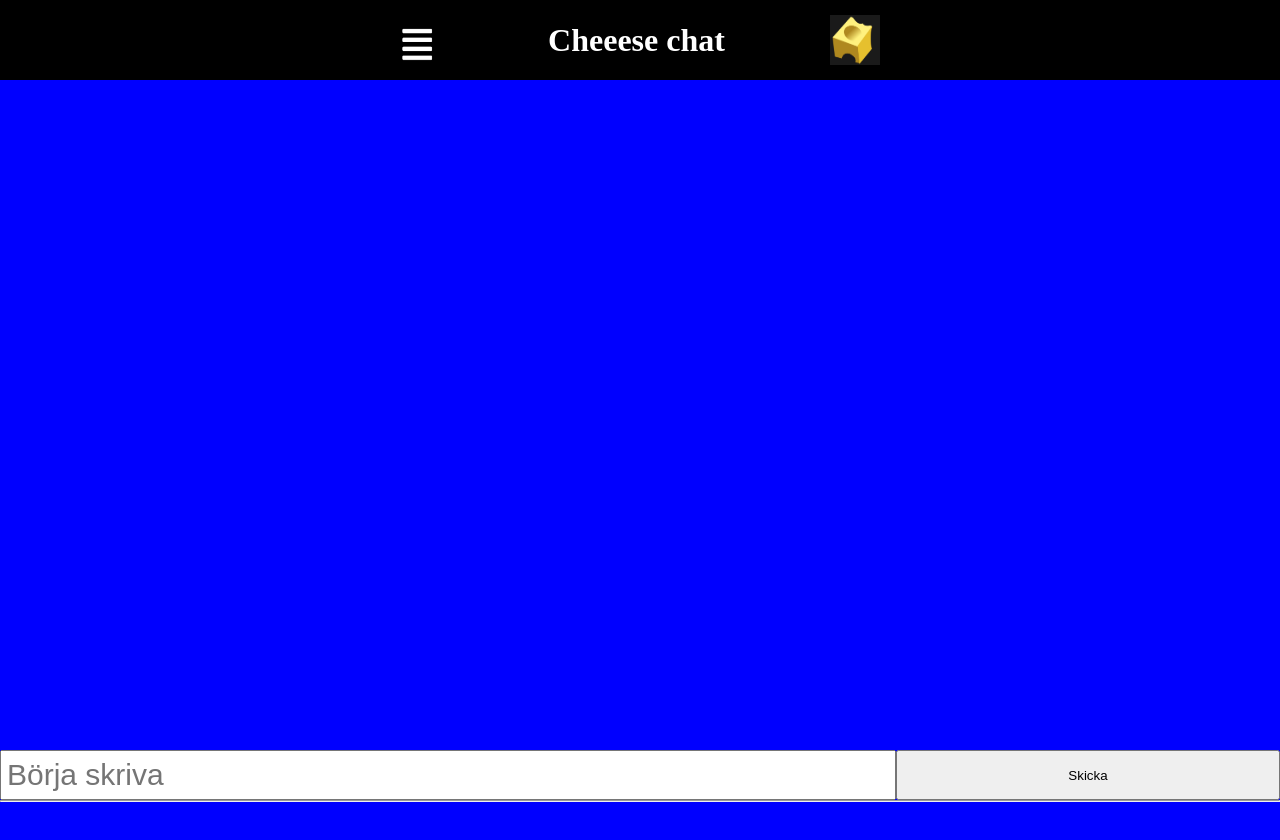
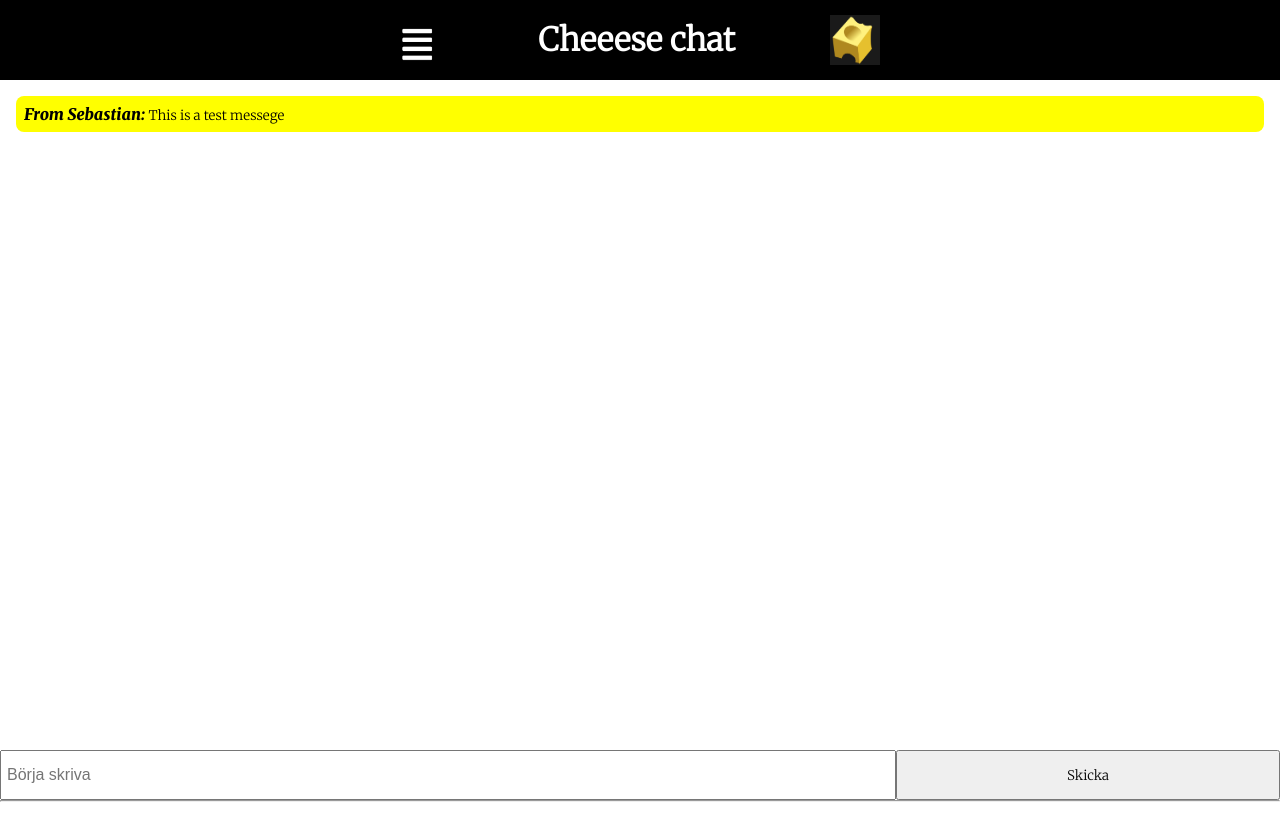
Before and after one commit to Ostmauf/phone-app-1, a plain HTML site: page public/index.html in a window 1280 px wide. Drawn offline with Linux system fonts and the light colour scheme.

Commit message:
this i desant

```diff
--- a/public/app.js
+++ b/public/app.js
@@ -1,13 +1,28 @@
 const chat = document.getElementById("chat-window");
 const chatButton = document.getElementById("chat-button");
 const chatInput = document.getElementById("chat-input");
+const username = "Sebastian"
 
 chatButton.addEventListener("click", onChatButtonClicked);
 
 function onChatButtonClicked() {
-
-    chat.innerHTML += "<br>" + chatInput.value
+   if (chatInput.value == "" || chatInput.value == " ") {
+    //Do nothing.
+   } else {
+      const div1 = document.createElement("div");
+      // styling div
+      div1.style.marginBottom = "1rem"
+      div1.style.backgroundColor = "yellow"
+      div1.style.border = "solid darkyellow 1px"
+      div1.style.borderRadius = "0.5rem"
+      div1.style.padding = "0.5rem"
 
 
-    chatInput.value = ""
+      chat.append(div1);
+      div1.append(`From ${username}: ${chatInput.value}`);
+      chat.innerHTML += "<br>";
+      chatInput.value = "";
+   }
+
+
 }
--- a/public/index.html
+++ b/public/index.html
@@ -6,14 +6,17 @@
     <meta name="viewport" content="width=device-width, initial-scale=1.0">
     <title>Phone app</title>
     <link rel="stylesheet" href="style.css">
+    <link rel="preconnect" href="https://fonts.googleapis.com">
+    <link rel="preconnect" href="https://fonts.gstatic.com" crossorigin>
+    <link href="https://fonts.googleapis.com/css2?family=Merriweather:ital,wght@0,300;1,900&display=swap" rel="stylesheet">
 </head>
 <body>
 <div class="container">
     <div class="header">
         <div class="header-content">
-            <img src="/public/pictures/scroller-menu.PNG" alt="" class="scroller-img">
+            <img src="pictures/scroller-menu.PNG" alt="" class="scroller-img">
             <h1>Cheeese chat</h1>
-            <img src="/public/pictures/Logo.PNG" alt="" class="logo-img">
+            <img src="pictures/Logo.PNG" alt="" class="logo-img">
         </div>
 
     </div>
@@ -21,7 +24,11 @@
         <h1 id="test-text"></h1>
         <div class="chat-window" id="chat-window">
 
-
+            <!-- Testing how it will look like to have a user type a text -->
+            <div class="test">
+                <span class="from-message">From Sebastian: </span>
+                <span class="user-message">This is a test messege</span>
+            </div>
 
         </div>
         <div class="chat-input-and-send-button">
--- a/public/style.css
+++ b/public/style.css
@@ -2,6 +2,7 @@
     margin: 0;
     padding: 0;
     box-sizing: border-box;
+    font-family: 'Merriweather', serif;
 }
 
 .container, .header, .content, .footer {
@@ -30,7 +31,7 @@
     justify-content: space-between;
     align-items: center;
     width: 30rem;
-    min-height: 0.5rem;
+    min-height: 4rem;
     max-height: 0.5rem;
 }
 
@@ -49,13 +50,12 @@
 .main-content {
     max-height: 45rem;
     width: 100%;
-    background-color: red;
 }
 
 .chat-window {
     width: 100%;
     height: 100vh;
-    background-color: blue;
+    padding: 1rem;
 }
 
 .chat-input-and-send-button, .chat-input, .send-button {
@@ -77,7 +77,7 @@
 .chat-input {
     width: 70vw;
     padding: 5px;
-    font-size: 30px;
+    font-size: medium;
     font-family: sans-serif;
     resize: none;
     outline: none;
@@ -88,6 +88,25 @@ hr {width: 100%;}
 
 
 
+.test {
+    width: 100%;
+    min-height: 1rem;
+    background-color: yellow;
+    border-radius: 0.5rem;
+    padding: 0.5rem;
+}
+
+.from-message {
+    font-family: 'Merriweather', serif;
+    font-weight: 900;
+    font-style: italic;
+}
+
+.user-message {
+    font-family: 'Merriweather', serif;
+    font-size: smaller;
+}
+
 /*
 .footer {
     max-height: 5.1rem;
```
Also changed, not shown: 1 other file.
